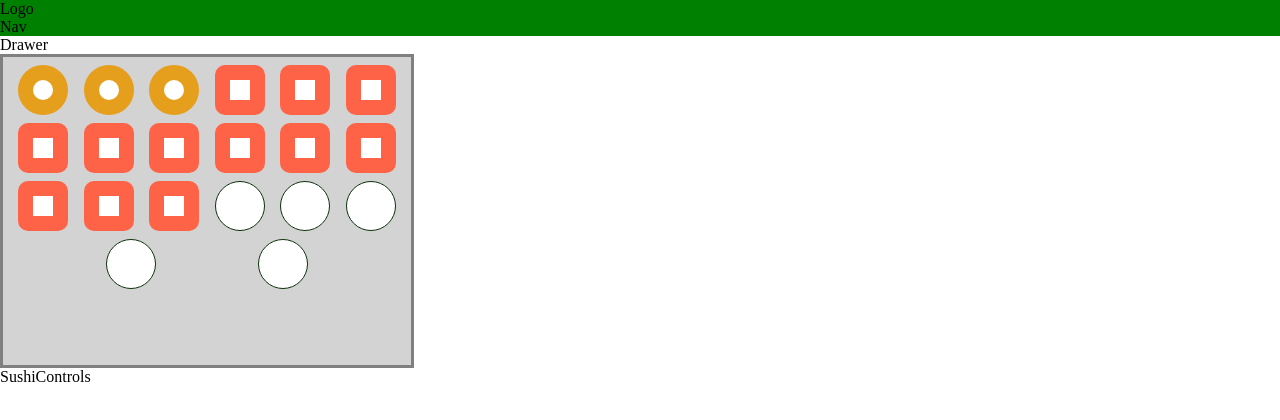
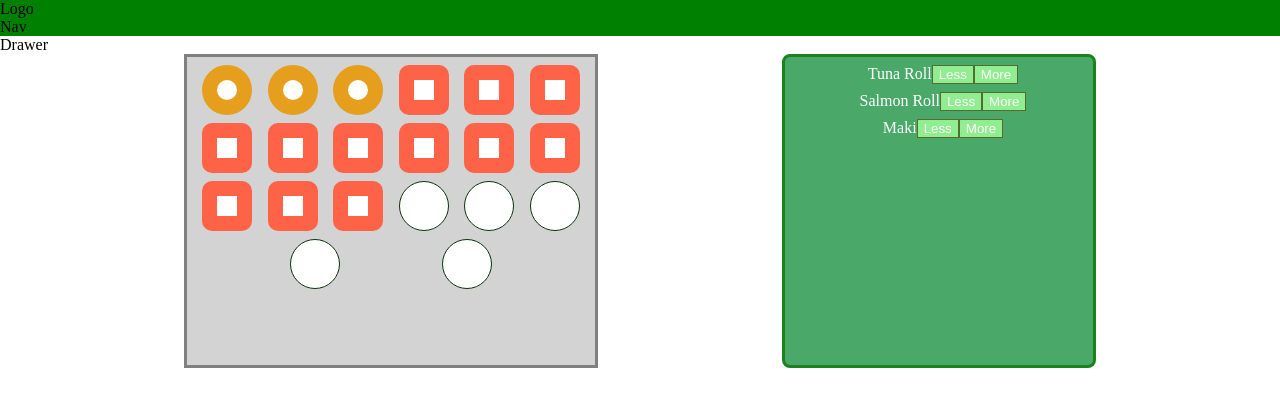
Before and after one commit to TursunbaevaAyana/trifle-builder, a React (Create React App) app: page / in a window 1280 px wide. Shown: the top 420 px of the page. Built offline with nearby package versions, Linux system fonts and the light colour scheme.

Commit message:
Add components SushiControl and SushiControls

```diff
--- /dev/null
+++ b/src/components/SushiBuilder/SushiControls/SushiControl/SushiControl.js
@@ -0,0 +1,10 @@
+import React from 'react';
+import classes from "./SushiControl.module.css";
+
+export default ({ label }) => (
+  <div className={classes.SushiControl}>
+    <span className={classes.label}>{label}</span>
+    <button className={classes.less}>Less</button>
+    <button className={classes.more}>More</button>
+  </div>
+);
--- /dev/null
+++ b/src/components/SushiBuilder/SushiControls/SushiControl/SushiControl.module.css
@@ -0,0 +1,11 @@
+.SushiControl {
+  margin-bottom: .5rem;
+}
+.SushiControl .label {
+  color: white;
+}
+.SushiControl button {
+  border: 1px solid darkolivegreen;
+  background-color: lightgreen;
+  color: white;
+}
--- /dev/null
+++ b/src/components/SushiBuilder/SushiControls/SushiControls.js
@@ -0,0 +1,21 @@
+import React from "react";
+import classes from "./SushiControls.module.css";
+import SushiControl from "./SushiControl/SushiControl";
+
+export default () => {
+  const controls = [
+    { label: "Tuna Roll", type: "tunaRoll" },
+    { label: "Salmon Roll", type: "salmonRoll" },
+    { label: "Maki", type: "maki" },
+  ];
+
+  const controlsOutput = controls.map((control) => (
+    <SushiControl label={control.label} />
+  ));
+
+  return (
+    <div className={classes.SushiControls}>
+      {controlsOutput}
+    </div>
+  );
+};
--- /dev/null
+++ b/src/components/SushiBuilder/SushiControls/SushiControls.module.css
@@ -0,0 +1,12 @@
+.SushiControls {
+  border: 3px solid rgb(26, 131, 29);
+  background-color: rgb(74, 169, 104);
+  width: 300px;
+  border-radius: .5rem;
+  padding-top: .5rem;
+  padding-left: .5rem;
+
+  display: flex;
+  flex-flow: column nowrap;
+  align-items: center;
+}
--- a/src/containers/SushiBuilder/SushiBuilder.js
+++ b/src/containers/SushiBuilder/SushiBuilder.js
@@ -1,6 +1,7 @@
 import React, { useState } from "react";
 import SushiKit from "../../components/SushiBuilder/SushiKit/SushiKit";
 import classes from "./SushiBuilder.module.css";
+import SushiControls from "../../components/SushiBuilder/SushiControls/SushiControls";
 
 export default () => {
   const [ingredients, setIngredients] = useState({
@@ -9,10 +10,14 @@ export default () => {
     maki: 5,
   });
 
+  function addIngredient() {
+
+  }
+
   return (
     <div className={classes.SushiBuilder}>
       <SushiKit ingredients={ingredients} />
-      SushiControls
+      <SushiControls />
     </div>
   );
 };
--- a/src/containers/SushiBuilder/SushiBuilder.module.css
+++ b/src/containers/SushiBuilder/SushiBuilder.module.css
@@ -0,0 +1,5 @@
+.SushiBuilder {
+  display: flex;
+  flex-wrap: wrap;
+  justify-content: space-evenly;
+}
```
